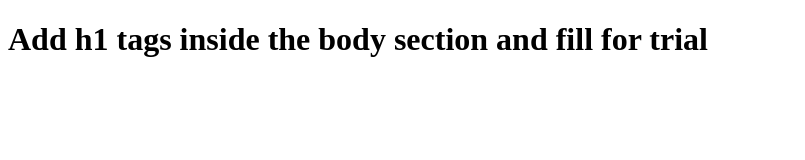
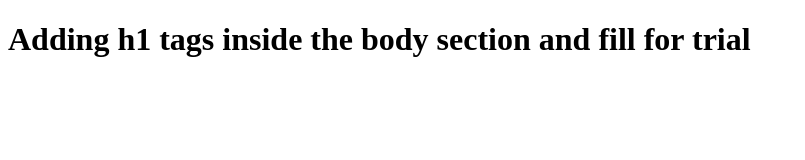
Before and after one commit to fdnassiri/FDN, a plain HTML site: page site/index.html in a window 1280 px wide. Shown: the whole page, without its empty margins (0-805 px from the left). Drawn offline with Linux system fonts and the light colour scheme.

Commit message:
Update directly on github

```diff
--- a/site/index.html
+++ b/site/index.html
@@ -4,6 +4,6 @@
 	<title>TITLE to be inserted here</title>
 </head>
 <body>
-<h1>Add h1 tags inside the body section and fill for trial</h1>
+<h1>Adding h1 tags inside the body section and fill for trial</h1>
 </body>
 </html>
```
